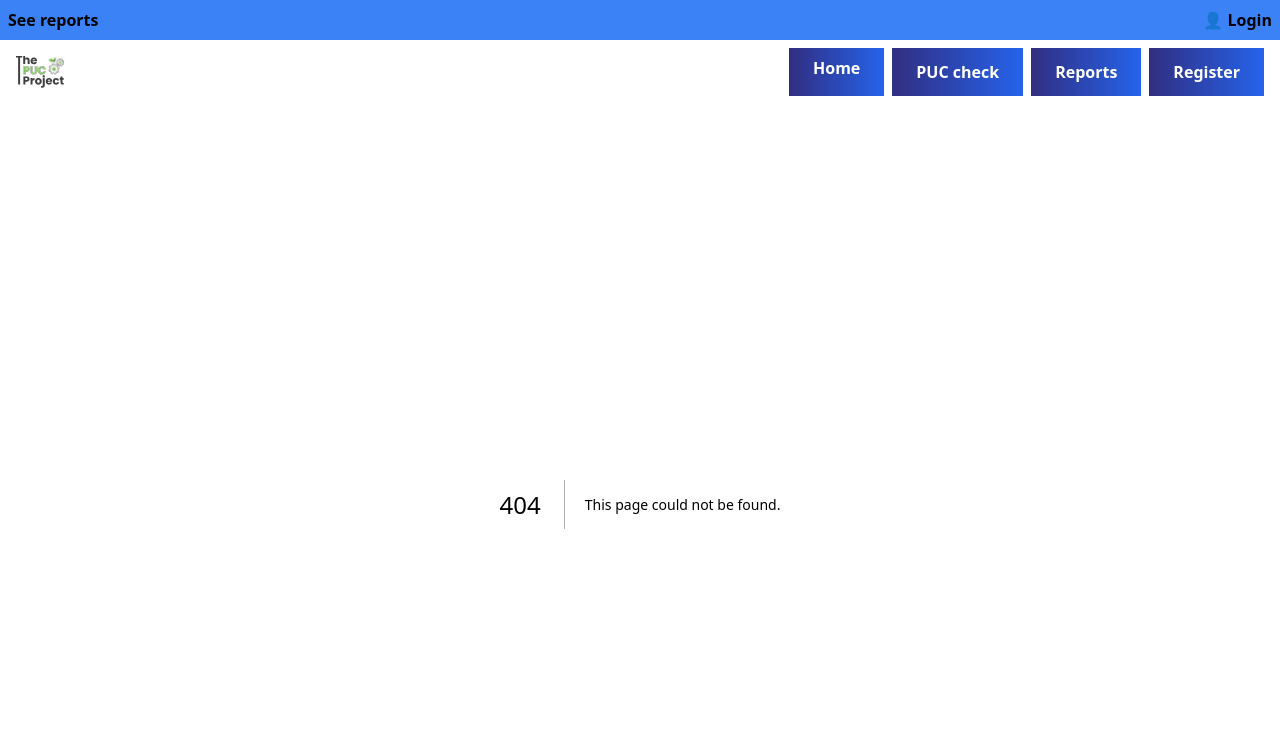
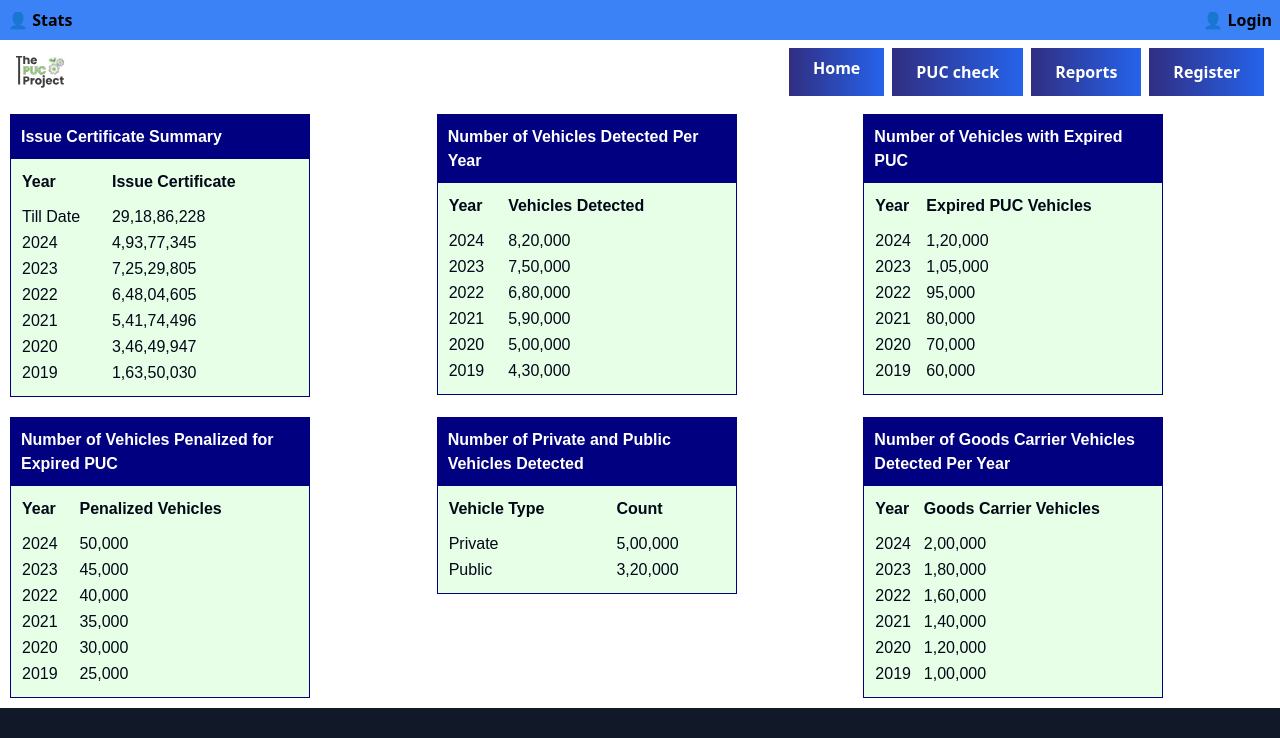
Before and after one commit to vinayrewatkar/PUC-dashboard, a Next.js app: page /stats in a window 1280 px wide. Before the commit this address had no page. Shown: the top 738 px of the page. Built offline with nearby package versions, Linux system fonts and the light colour scheme.

Commit message:
added InfoCard in stats

```diff
--- a/src/app/home/components/BlueSection.tsx
+++ b/src/app/home/components/BlueSection.tsx
@@ -4,7 +4,11 @@ const BlueSection = () => {
   return (
     <div className="bg-blue-500 text-black font-semibold p-2 flex justify-between items-center">
       <div className="flex items-center space-x-4">
-        <p className="hidden md:block">See reports</p>
+      <a href="/stats">
+          <button type="button" title="Account" className="">
+            👤 Stats
+          </button>
+        </a>
       </div>
       <div className="flex items-center space-x-4">
         {/* Use <a> tag for navigation to /login */}
--- /dev/null
+++ b/src/app/stats/components/InfoCard.tsx
@@ -0,0 +1,33 @@
+import React from 'react';
+
+const InfoCard = ({ title, tableHeaders, tableData }) => {
+  return (
+    <div style={{ border: '1px solid #000080', width: '300px', fontFamily: 'Arial, sans-serif' }}>
+      <div style={{ backgroundColor: '#000080', color: '#ffffff', padding: '10px', fontWeight: 'bold' }}>
+        {title}
+      </div>
+      <div style={{ backgroundColor: '#e6ffe6', padding: '10px' }}>
+        <table style={{ width: '100%', textAlign: 'left', borderCollapse: 'collapse' }}>
+          <thead>
+            <tr>
+              {tableHeaders.map((header, index) => (
+                <th key={index} style={{ paddingBottom: '10px' }}>{header}</th>
+              ))}
+            </tr>
+          </thead>
+          <tbody>
+            {tableData.map((row, rowIndex) => (
+              <tr key={rowIndex}>
+                {row.map((cell, cellIndex) => (
+                  <td key={cellIndex}>{cell}</td>
+                ))}
+              </tr>
+            ))}
+          </tbody>
+        </table>
+      </div>
+    </div>
+  );
+};
+
+export default InfoCard;
--- /dev/null
+++ b/src/app/stats/page.tsx
@@ -0,0 +1,128 @@
+import React from 'react';
+import InfoCard from './components/InfoCard';
+
+const App = () => {
+  const certificateData = {
+    title: 'Issue Certificate Summary',
+    tableHeaders: ['Year', 'Issue Certificate'],
+    tableData: [
+      ['Till Date', '29,18,86,228'],
+      ['2024', '4,93,77,345'],
+      ['2023', '7,25,29,805'],
+      ['2022', '6,48,04,605'],
+      ['2021', '5,41,74,496'],
+      ['2020', '3,46,49,947'],
+      ['2019', '1,63,50,030']
+    ]
+  };
+
+  const vehiclesDetectedData = {
+    title: 'Number of Vehicles Detected Per Year',
+    tableHeaders: ['Year', 'Vehicles Detected'],
+    tableData: [
+      ['2024', '8,20,000'],
+      ['2023', '7,50,000'],
+      ['2022', '6,80,000'],
+      ['2021', '5,90,000'],
+      ['2020', '5,00,000'],
+      ['2019', '4,30,000']
+    ]
+  };
+
+  const expiredPUCData = {
+    title: 'Number of Vehicles with Expired PUC',
+    tableHeaders: ['Year', 'Expired PUC Vehicles'],
+    tableData: [
+      ['2024', '1,20,000'],
+      ['2023', '1,05,000'],
+      ['2022', '95,000'],
+      ['2021', '80,000'],
+      ['2020', '70,000'],
+      ['2019', '60,000']
+    ]
+  };
+
+  const penalizedData = {
+    title: 'Number of Vehicles Penalized for Expired PUC',
+    tableHeaders: ['Year', 'Penalized Vehicles'],
+    tableData: [
+      ['2024', '50,000'],
+      ['2023', '45,000'],
+      ['2022', '40,000'],
+      ['2021', '35,000'],
+      ['2020', '30,000'],
+      ['2019', '25,000']
+    ]
+  };
+
+  const vehicleTypeData = {
+    title: 'Number of Private and Public Vehicles Detected',
+    tableHeaders: ['Vehicle Type', 'Count'],
+    tableData: [
+      ['Private', '5,00,000'],
+      ['Public', '3,20,000']
+    ]
+  };
+
+  const goodsCarrierData = {
+    title: 'Number of Goods Carrier Vehicles Detected Per Year',
+    tableHeaders: ['Year', 'Goods Carrier Vehicles'],
+    tableData: [
+      ['2024', '2,00,000'],
+      ['2023', '1,80,000'],
+      ['2022', '1,60,000'],
+      ['2021', '1,40,000'],
+      ['2020', '1,20,000'],
+      ['2019', '1,00,000']
+    ]
+  };
+
+  return (
+    <div style={{ display: 'flex', flexWrap: 'wrap' }}>
+      <div style={{ flex: '1 1 33%', boxSizing: 'border-box', padding: '10px' }}>
+        <InfoCard
+          title={certificateData.title}
+          tableHeaders={certificateData.tableHeaders}
+          tableData={certificateData.tableData}
+        />
+      </div>
+      <div style={{ flex: '1 1 33%', boxSizing: 'border-box', padding: '10px' }}>
+        <InfoCard
+          title={vehiclesDetectedData.title}
+          tableHeaders={vehiclesDetectedData.tableHeaders}
+          tableData={vehiclesDetectedData.tableData}
+        />
+      </div>
+      <div style={{ flex: '1 1 33%', boxSizing: 'border-box', padding: '10px' }}>
+        <InfoCard
+          title={expiredPUCData.title}
+          tableHeaders={expiredPUCData.tableHeaders}
+          tableData={expiredPUCData.tableData}
+        />
+      </div>
+      <div style={{ flex: '1 1 33%', boxSizing: 'border-box', padding: '10px' }}>
+        <InfoCard
+          title={penalizedData.title}
+          tableHeaders={penalizedData.tableHeaders}
+          tableData={penalizedData.tableData}
+        />
+      </div>
+      <div style={{ flex: '1 1 33%', boxSizing: 'border-box', padding: '10px' }}>
+        <InfoCard
+          title={vehicleTypeData.title}
+          tableHeaders={vehicleTypeData.tableHeaders}
+          tableData={vehicleTypeData.tableData}
+        />
+      </div>
+      <div style={{ flex: '1 1 33%', boxSizing: 'border-box', padding: '10px' }}>
+        <InfoCard
+          title={goodsCarrierData.title}
+          tableHeaders={goodsCarrierData.tableHeaders}
+          tableData={goodsCarrierData.tableData}
+        />
+      </div>
+    </div>
+  );
+};
+
+export default App;
```
